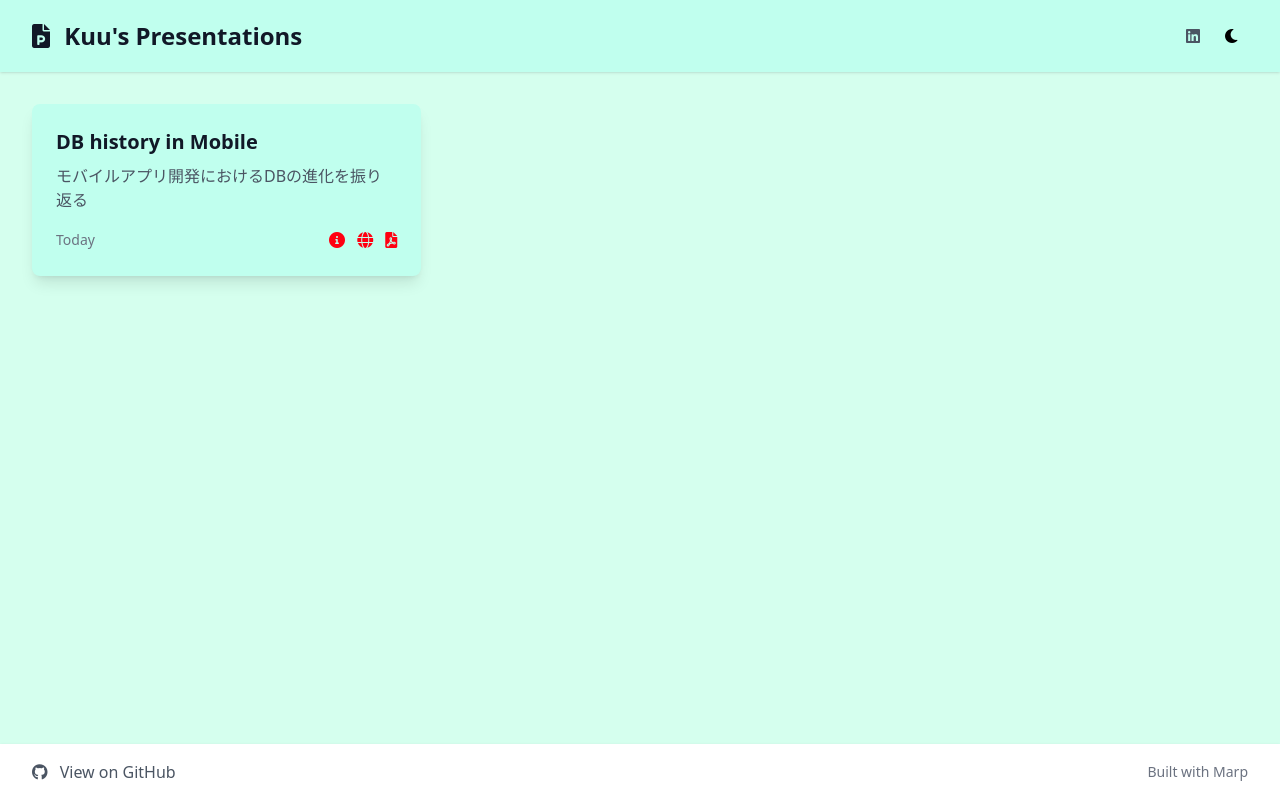
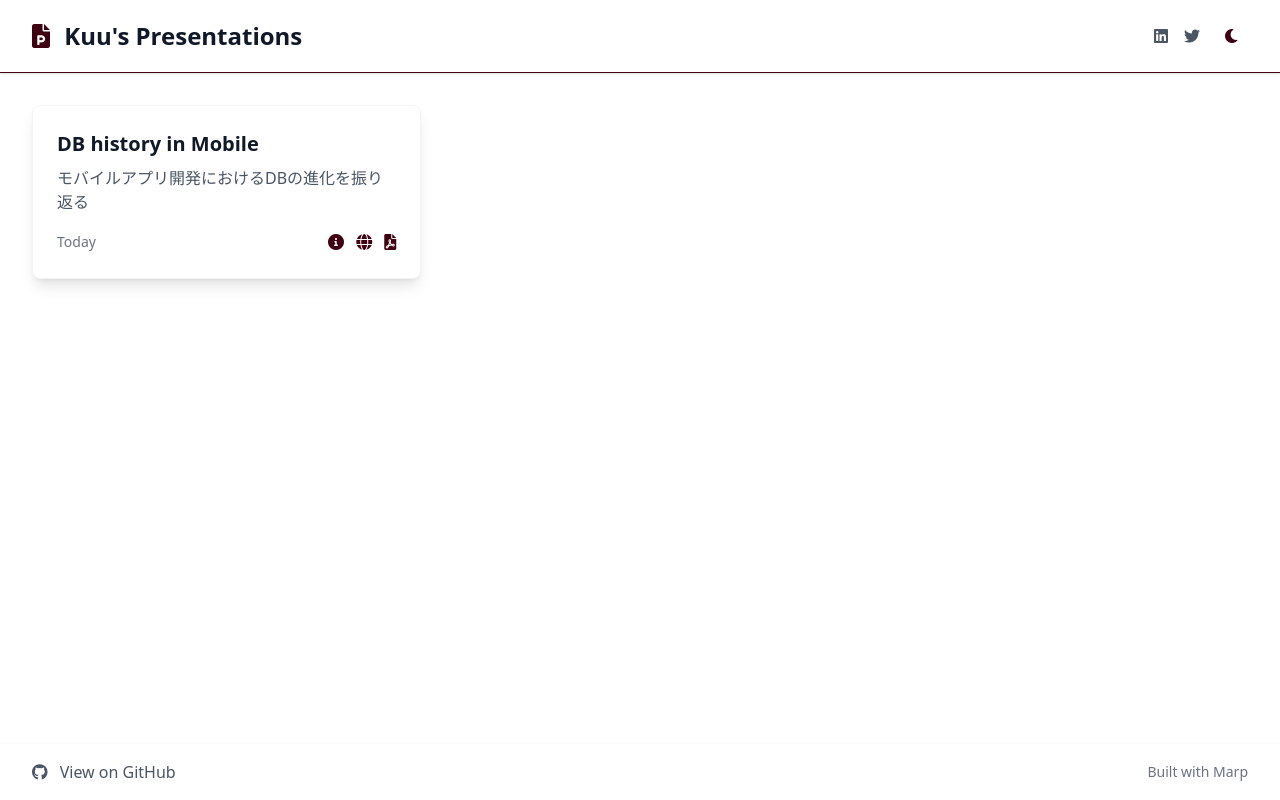
Before and after one commit to fumiya-kume/presentation, a plain HTML site: page index.html in a window 1280 px wide. Drawn offline with nearby package versions, Linux system fonts and the light colour scheme.

Commit message:
feat: implement white-based design with #C0FFEE accent

```diff
--- a/index.html
+++ b/index.html
@@ -14,15 +14,15 @@
                         'pulse-slow': 'pulse 3s cubic-bezier(0.4, 0, 0.6, 1) infinite',
                     },
                     colors: {
-                        coffee: {
-                            DEFAULT: '#C0FFEE',
+                        primary: {
+                            DEFAULT: '#3f0011',
                             dark: '#A0DBC8',
                             light: '#D5FFEE'
                         },
                         accent: {
-                            DEFAULT: '#FF0011',
+                            DEFAULT: '#3f0011',
                             dark: '#CC000E',
-                            light: '#FF3344'
+                            light: '#C0FFEE'
                         }
                     }
                 }
@@ -31,32 +31,32 @@
     </script>
     <link rel="stylesheet" href="https://cdnjs.cloudflare.com/ajax/libs/font-awesome/6.0.0/css/all.min.css">
 </head>
-<body class="h-full bg-coffee-light dark:bg-gray-900 transition-colors duration-200">
+<body class="h-full bg-white dark:bg-gray-900 transition-colors duration-200">
     <div class="min-h-full flex flex-col">
         <!-- Header -->
-        <header class="bg-coffee dark:bg-gray-800 shadow">
+        <header class="bg-white dark:bg-gray-800 shadow border-b border-primary">
             <div class="max-w-7xl mx-auto px-4 sm:px-6 lg:px-8 py-4 flex justify-between items-center">
                 <h1 class="text-2xl font-bold text-gray-900 dark:text-white">
-                    <i class="fas fa-file-powerpoint mr-2"></i>
+                    <i class="fas fa-file-powerpoint mr-2 text-primary"></i>
                     Kuu's Presentations
                 </h1>
                 <div class="flex items-center space-x-4">
-                    <a href="https://x.com/Fumiya_Kume"
-                       class="text-gray-600 dark:text-gray-400 hover:text-accent dark:hover:text-accent-light transition-colors"
-                       title="Follow on X (Twitter)"
-                       target="_blank"
-                       rel="noopener noreferrer">
-                        <i class="fab fa-x-twitter"></i>
-                    </a>
                     <a href="https://www.linkedin.com/in/kuu-sushi/"
-                       class="text-gray-600 dark:text-gray-400 hover:text-accent dark:hover:text-accent-light transition-colors"
+                       class="text-gray-600 dark:text-gray-400 hover:text-primary dark:hover:text-primary-light transition-colors"
                        title="Connect on LinkedIn"
                        target="_blank"
                        rel="noopener noreferrer">
                         <i class="fab fa-linkedin"></i>
                     </a>
-                    <button id="darkModeToggle" class="p-2 rounded-lg hover:bg-coffee-dark dark:hover:bg-gray-700">
-                        <i class="fas fa-moon dark:text-white"></i>
+                    <a href="https://twitter.com/Fumiya_Kume/"
+                       class="text-gray-600 dark:text-gray-400 hover:text-primary dark:hover:text-primary-light transition-colors"
+                       title="Follow on X (Twitter)"
+                       target="_blank"
+                       rel="noopener noreferrer">
+                        <i class="fab fa-twitter"></i>
+                    </a>
+                    <button id="darkModeToggle" class="p-2 rounded-lg hover:bg-primary-light dark:hover:bg-gray-700 text-primary dark:text-white">
+                        <i class="fas fa-moon"></i>
                     </button>
                 </div>
             </div>
@@ -173,11 +173,11 @@
         // Presentation card template
         function createPresentationCard(presentation) {
             return `
-                <article class="bg-coffee dark:bg-gray-800 rounded-lg shadow-lg overflow-hidden hover:shadow-xl transition-shadow duration-200">
+                <article class="bg-white dark:bg-gray-800 rounded-lg shadow-lg overflow-hidden hover:shadow-xl transition-shadow duration-200 border border-gray-100 hover:border-primary dark:border-gray-700 dark:hover:border-primary-dark">
                     <div class="p-6">
                         <h2 class="text-xl font-bold text-gray-900 dark:text-white mb-2">
                             <a href="detail.html?id=${encodeURIComponent(presentation.path)}"
-                               class="hover:text-accent dark:hover:text-accent-light transition-colors">
+                               class="hover:text-primary dark:hover:text-primary-light transition-colors">
                                 ${escapeHtml(presentation.title)}
                             </a>
                         </h2>
@@ -190,12 +190,12 @@
                             </time>
                             <div class="space-x-2">
                                 <a href="detail.html?id=${encodeURIComponent(presentation.path)}"
-                                   class="text-accent dark:text-accent-light hover:text-accent-dark dark:hover:text-accent transition-colors"
+                                   class="text-primary dark:text-primary-light hover:text-primary-dark dark:hover:text-primary transition-colors"
                                    title="View Details">
                                     <i class="fas fa-info-circle"></i>
                                 </a>
                                 <a href="${presentation.formats.html}"
-                                   class="text-accent dark:text-accent-light hover:text-accent-dark dark:hover:text-accent transition-colors"
+                                   class="text-primary dark:text-primary-light hover:text-primary-dark dark:hover:text-primary transition-colors"
                                    title="View Online">
                                     <i class="fas fa-globe"></i>
                                 </a>
```
